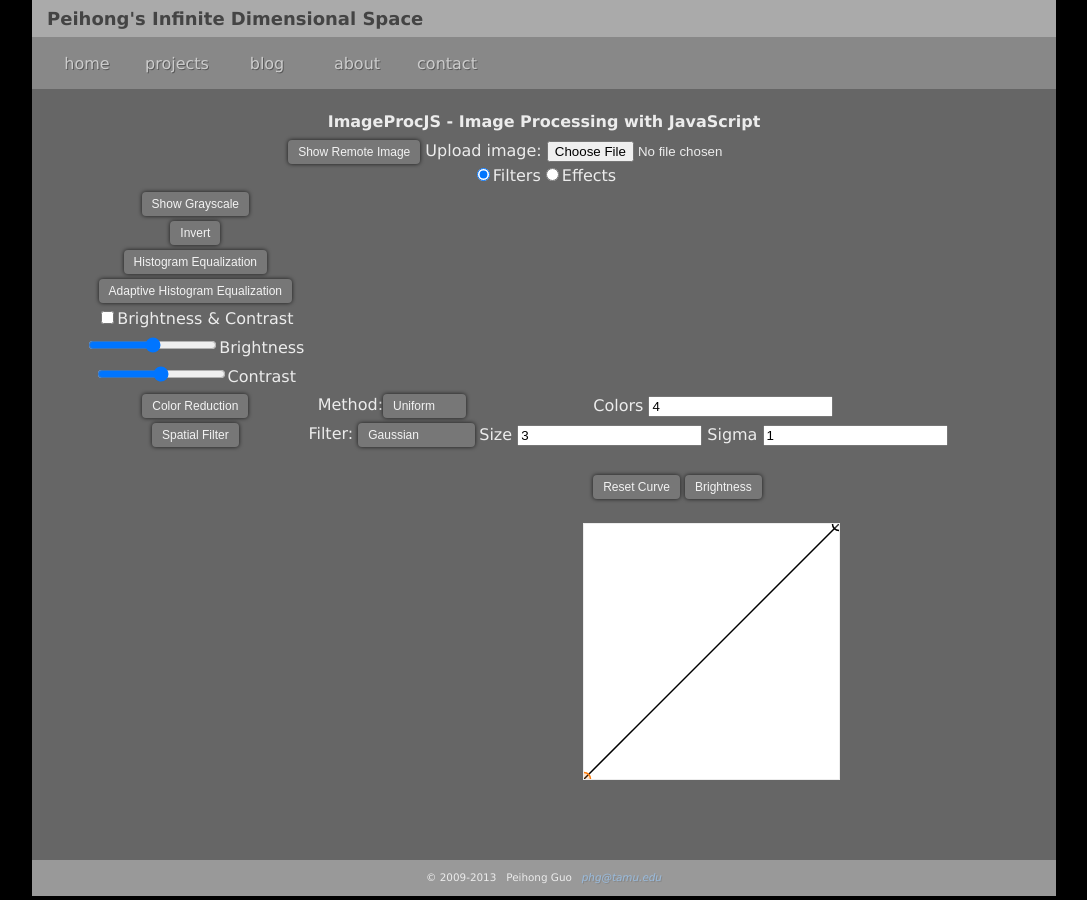
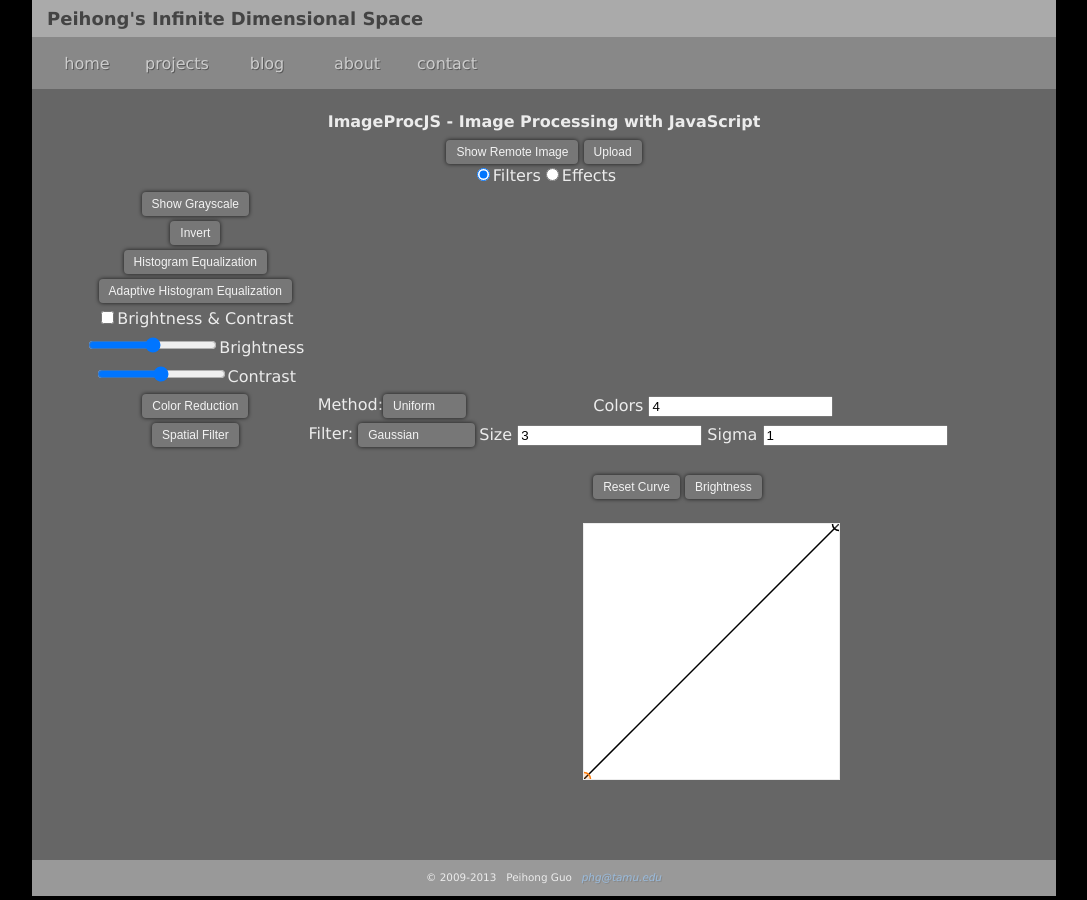
Before and after one commit to phg1024/gitpagesource, a Jekyll site: the page built from projects/imageprocjs/index.html, in a window 1280 px wide. Shown: the whole page, without its empty margins (96-1183 px from the left). Built offline with Jekyll 4.4.1, drawn with Linux system fonts in a browser that asks for light colours; Markdown is read by kramdown in place of the engine named in the settings.

Commit message:
styled upload button

```diff
--- a/projects/imageprocjs/index.html
+++ b/projects/imageprocjs/index.html
@@ -170,7 +175,7 @@ layout: default
     <div class="content">
         <h2>ImageProcJS - Image Processing with JavaScript</h2>
         <button id="show_btn">Show Remote Image</button>
-        Upload image:
+        <button id="upload_btn">Upload</button>
         <input type="file" id="files" name="files[]" />
         <output id="list"></output>
         <div>
--- a/projects/projects.css
+++ b/projects/projects.css
@@ -1,4 +1,11 @@
-    button, select{
+
+    div.upload input {
+        display: block;
+        opacity: 0;
+    }
+
+    div.upload, button, select{
+        display: inline-block;
         cursor:pointer; /*forces the cursor to change to a hand when the button is hovered*/
         padding:5px 10px; /*add some padding to the inside of the button*/
         background:#777777; /*the colour of the button*/
```
Also changed, not shown: other parts of projects/imageprocjs/index.html (+5 -0 lines).
